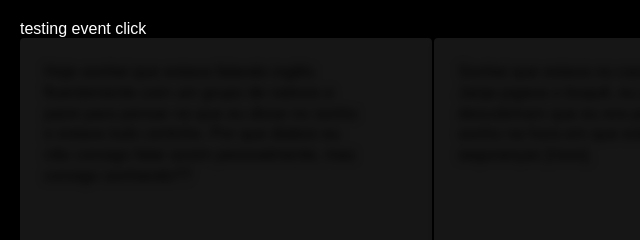
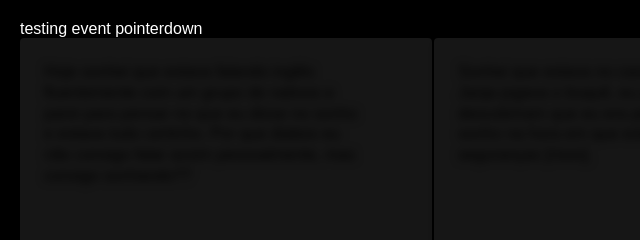
Before and after one commit to yanhillworks/enciclopediadossonhosv2, a plain HTML site: page index.html in a window 1280 px wide. Shown: the top 240 px of the page, 0-640 px from the left. Drawn offline with Linux system fonts and the light colour scheme.

Commit message:
Update index.html

```diff
--- a/index.html
+++ b/index.html
@@ -7,7 +7,7 @@
     <link rel="stylesheet" href="styles.css">
 </head>
 <body>
-    <div class="testing">testing event click</div>
+    <div class="testing">testing event pointerdown</div>
     <div class="grid-container">
         <!-- Cards will be dynamically added here -->
     </div>
```
